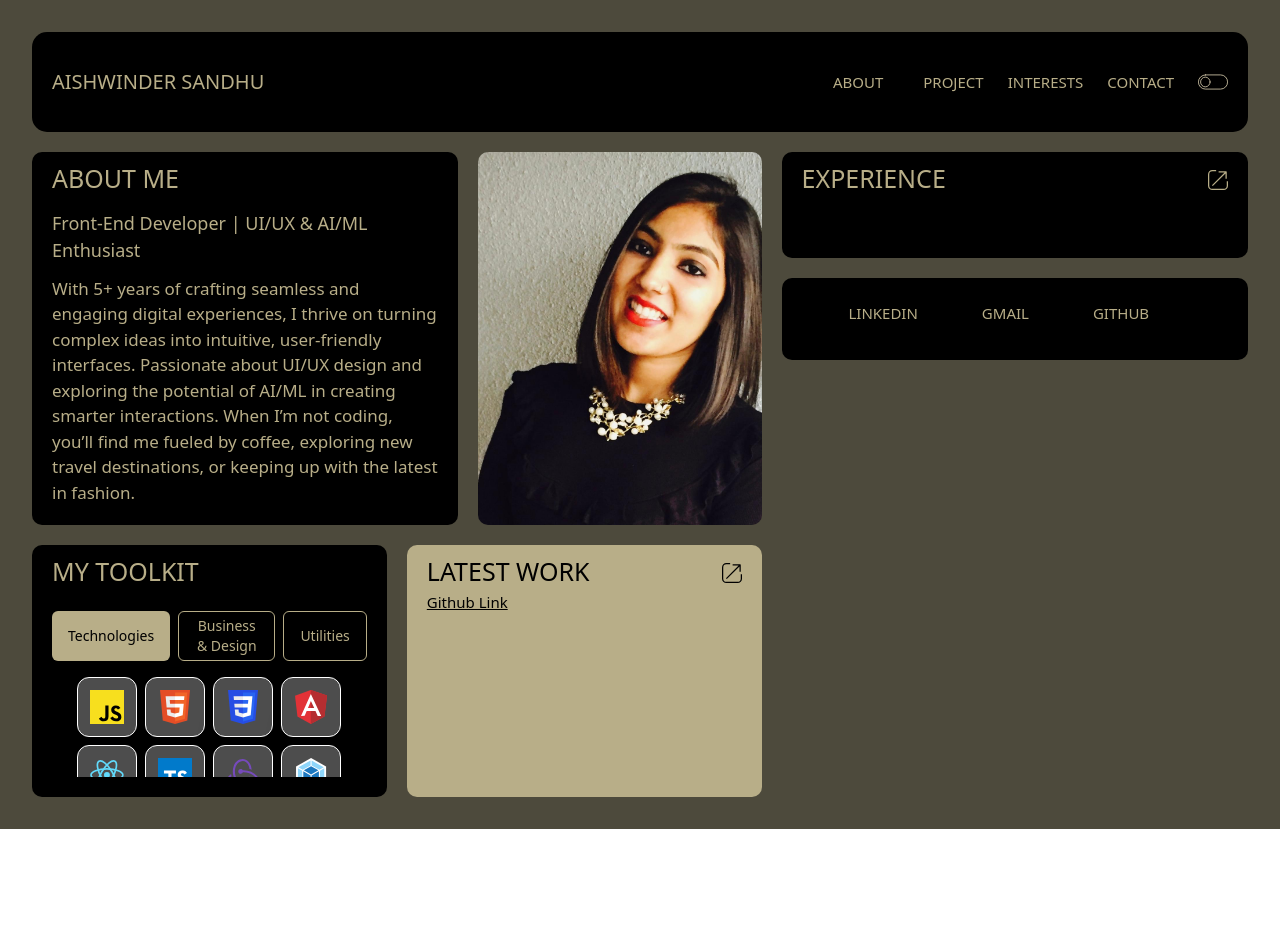
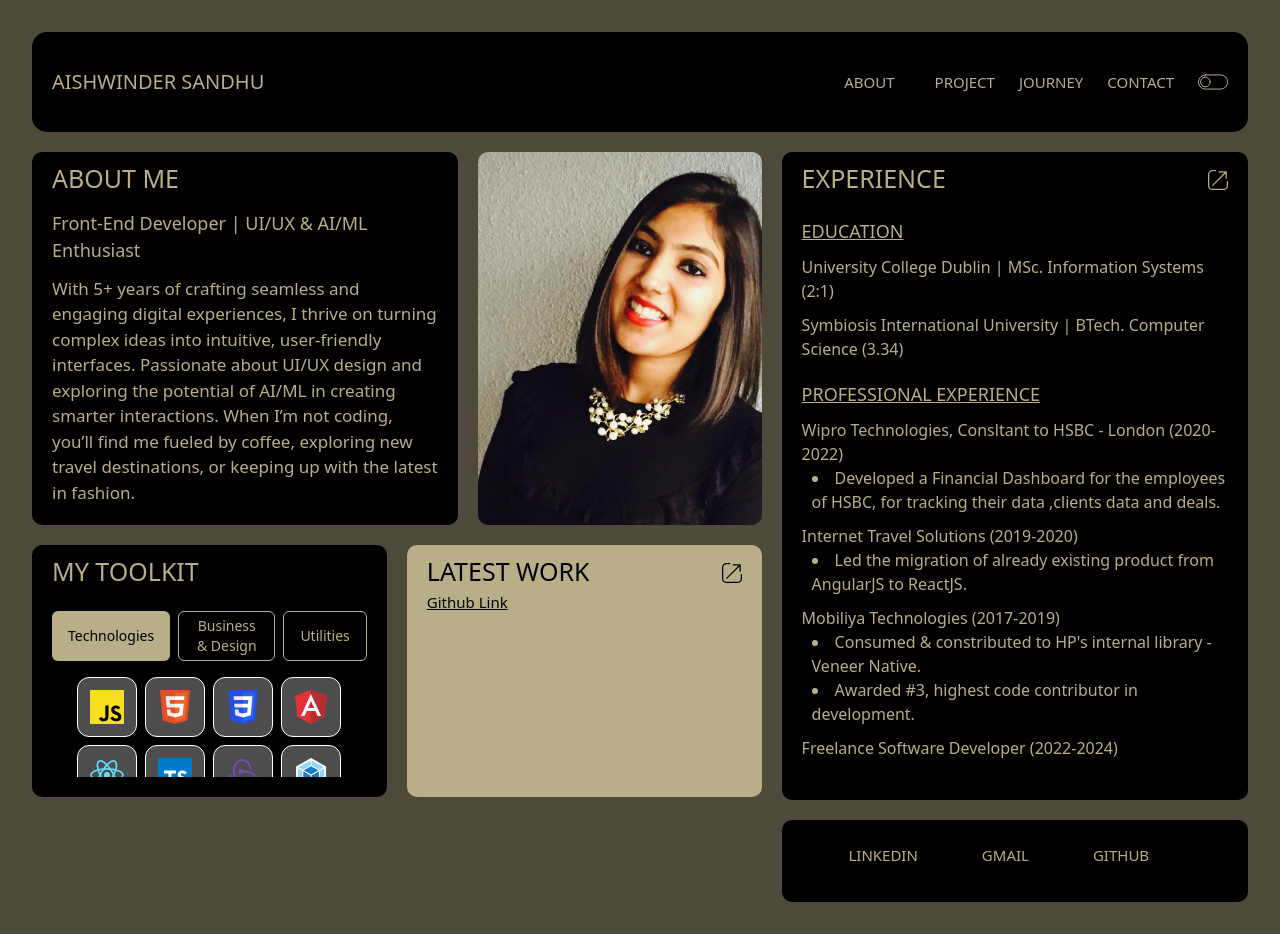
Before and after one commit to aishwindersandhu/portfolio, a React (Vite) app: page / in a window 1280 px wide. Before the commit the page ends 829 px from the top, so only its background shows below. Built offline with nearby package versions, Linux system fonts and the light colour scheme.

Commit message:
Added content to Experience, need to refine

```diff
--- a/src/components/Experience.tsx
+++ b/src/components/Experience.tsx
@@ -12,7 +12,7 @@ export const Experience = () => {
     <React.Fragment>
       <section className={styles.experienceSectionClass} >
         <div className="w-full h-3/4">
-          <div className="mb-10 about-me-header latest-project-title">
+          <div className="mb-5 about-me-header latest-project-title">
             <span>EXPERIENCE</span>
             <span className={styles.launchArrow}>
               <a href="https://drive.google.com/file/d/1enUL9tsOVM8e-8hBEuKQUnirUsoXOT5y/view?raw=1"
@@ -23,6 +23,38 @@ export const Experience = () => {
               </a>
             </span>
           </div>
+          <div className="mb-5 about-me-header experience-sub-heading">
+            <div className="experience-data-heading">EDUCATION</div>
+            <div className="experience-data"><b>University College Dublin</b> | MSc. Information Systems (2:1)</div>
+            <div className="experience-data"><b>Symbiosis International University</b> | BTech. Computer Science (3.34)</div>
+          </div>
+            <div className="mb-5 about-me-header experience-sub-heading">
+            <div className="experience-data-heading">PROFESSIONAL EXPERIENCE</div>
+            <div className="experience-data">
+              <a  href="https://www.wipro.com/" target="_blank"><b>Wipro Technologies, Consltant to HSBC - London (2020-2022) </b></a>
+              <ul className="experience-data-list">
+                <li>Developed a Financial Dashboard for the employees of HSBC, for tracking their data ,clients data and deals.</li>
+                {/* Tabs for experience */}
+              </ul>
+            </div>
+            <div className="experience-data">
+              <a  href="https://www.tripeasy.com/" target="_blank"><b>Internet Travel Solutions (2019-2020)</b></a>
+              <ul className="experience-data-list">
+                <li>Led the migration of already existing product from AngularJS to ReactJS.</li>
+                {/* Tabs for experience */}
+              </ul>
+            </div>
+            <div className="experience-data">
+              <a  href="https://www.questglobal.com/" target="_blank"><b>Mobiliya Technologies (2017-2019)</b></a>
+               <ul className="experience-data-list">
+                <li>Consumed & constributed to HP's internal library - Veneer Native.</li>
+                <li>Awarded #3, highest code contributor in development.</li>
+                {/* Tabs for experience */}
+              </ul>
+              </div>
+            <div className="experience-data"><a  href="https://www.questglobal.com/" target="_blank"><b>Freelance Software Developer (2022-2024)</b></a></div>
+
+          </div>
 
         </div>
       </section>
--- a/src/components/Header.tsx
+++ b/src/components/Header.tsx
@@ -17,7 +17,7 @@ export const Header = () => {
         <nav className="flex space-x-6">
           <a href="#about" className={styles.headerNav}>ABOUT</a>
           <a href="#portfolio" className={styles.headerNav}>PROJECT</a>
-          <a href="#interests" className={styles.headerNav}>INTERESTS</a>
+          <a href="#interests" className={styles.headerNav}>JOURNEY</a>
           <a href="#contact" className={styles.headerNav}>CONTACT</a>
         </nav>
         <ToggleButton></ToggleButton>
--- a/src/components/TabComponent.tsx
+++ b/src/components/TabComponent.tsx
@@ -2,10 +2,10 @@ import React from 'react';
 
 export const TabComponent = ({ iconList }) => {
   const renderToolkit = () => {
-    let iconsArr = [];
+    let iconsArr: HTMLElement[] = [];
     iconList.map((icon) => {
       const iconName = icon.name.toLowerCase();
-      const iconDiv = <div className="relative group flex flex-col
+      const iconDiv  = <div className="relative group flex flex-col
           text-center p-3 border w-20 h-20
           border-white dark:border-white/10 rounded-xl
           bg-white/30 dark:bg-white/10 shadow-2xl shadow-indigo-950/5"
--- a/src/styles/experience.css
+++ b/src/styles/experience.css
@@ -13,3 +13,17 @@
 .launch-arrow-light {
   fill: #000;
 }
+.experience-sub-heading{
+  font-size: 18px;
+}
+.experience-data{
+  font-size: 16px;
+  padding-top:10px;
+}
+.experience-data-heading{
+  text-decoration: underline;
+}
+.experience-data-list{
+  margin-left: 10px !important;
+  list-style: inside;
+}
```
